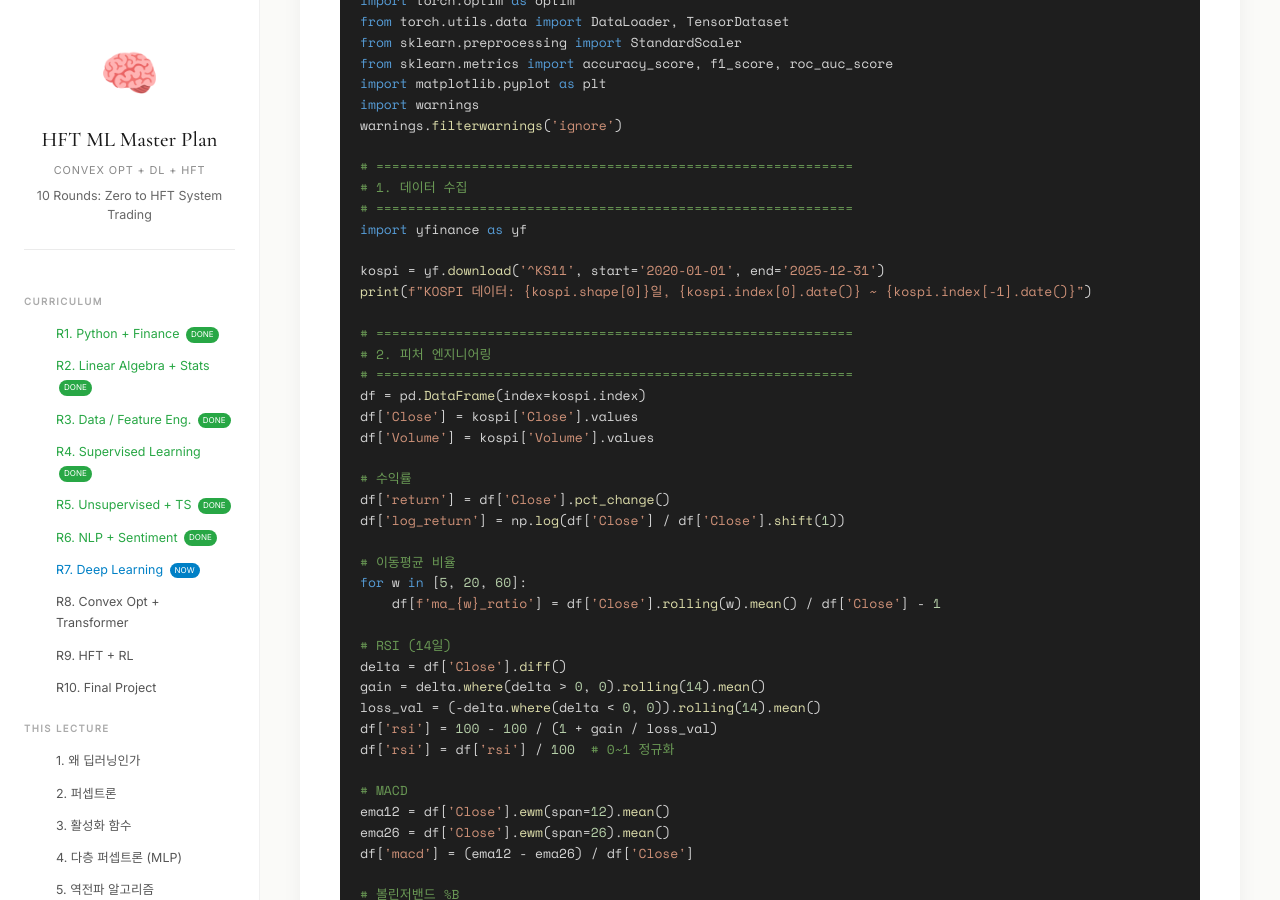
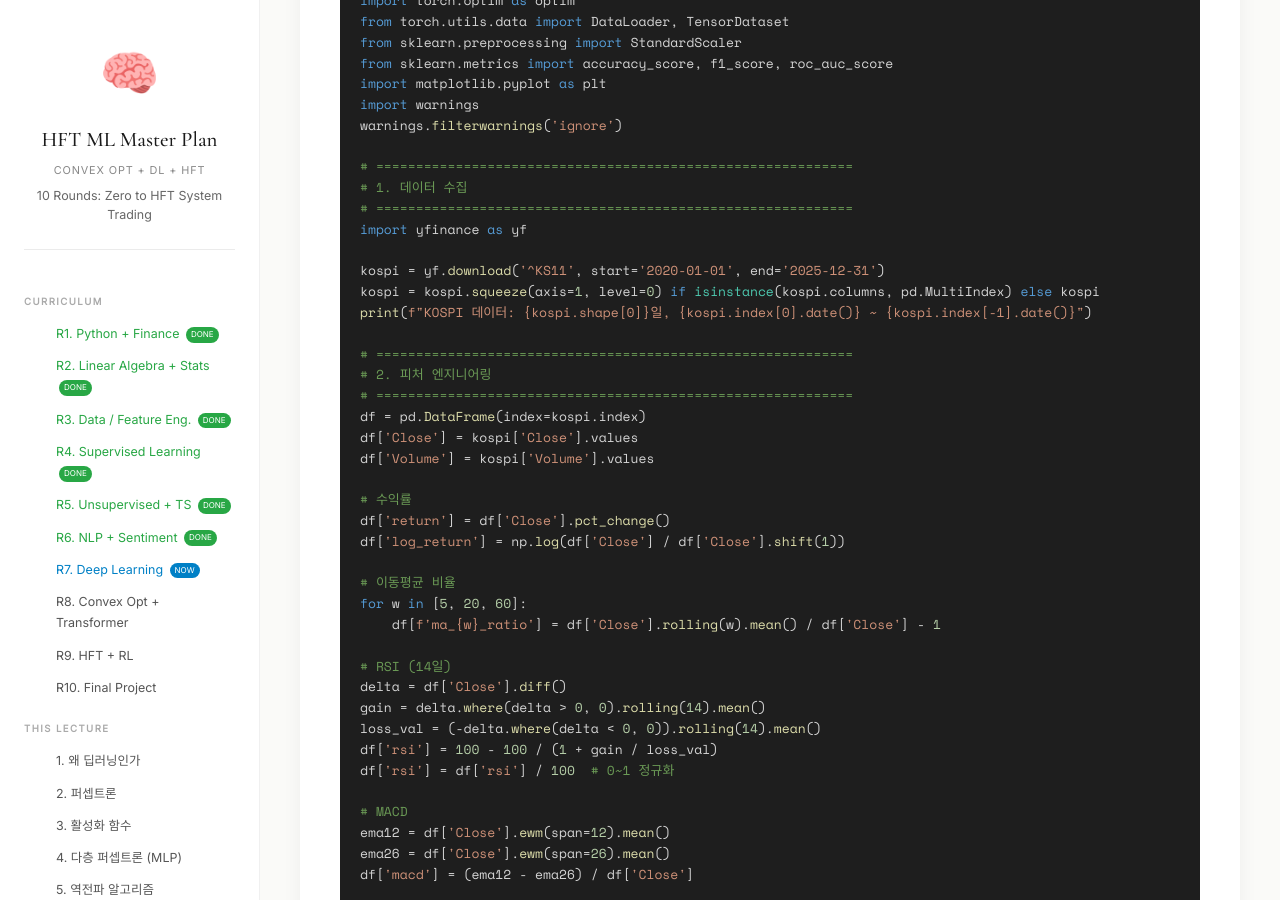
Before and after one commit to gkfla2020-bit/gkfla2020-bit.github.io, a Jekyll site: the page guide/round-07/index.html, which Jekyll copies as it is, in a window 1280 px wide and 900 px high, scrolled down 50134 px. Built offline with Jekyll 4.4.1, drawn with Linux system fonts in a browser that asks for light colours.

Commit message:
R7: fix typos, yfinance MultiIndex, torch.load weights_only

```diff
--- a/guide/round-07/index.html
+++ b/guide/round-07/index.html
@@ -95,12 +95,12 @@
 <div class="nav-section">
 <div class="nav-section-title">Curriculum</div>
 <ul class="nav-list">
-<li><a class="done" href="../round-01/">R1. Python + Finance <span class="badge badge-done">DONE</span></a></li>
-<li><a class="done" href="../round-02/">R2. Linear Algebra + Stats <span class="badge badge-done">DONE</span></a></li>
-<li><a class="done" href="../round-03/">R3. Data / Feature Eng. <span class="badge badge-done">DONE</span></a></li>
-<li><a class="done" href="../round-04/">R4. Supervised Learning <span class="badge badge-done">DONE</span></a></li>
-<li><a class="done" href="../round-05/">R5. Unsupervised + TS <span class="badge badge-done">DONE</span></a></li>
-<li><a class="done" href="../round-06/">R6. NLP + Sentiment <span class="badge badge-done">DONE</span></a></li>
+<li><a class="done" href="../round_01/lecture_01.html">R1. Python + Finance <span class="badge badge-done">DONE</span></a></li>
+<li><a class="done" href="../round_02/lecture_02.html">R2. Linear Algebra + Stats <span class="badge badge-done">DONE</span></a></li>
+<li><a class="done" href="../round_03/lecture_03.html">R3. Data / Feature Eng. <span class="badge badge-done">DONE</span></a></li>
+<li><a class="done" href="../round_04/lecture_04.html">R4. Supervised Learning <span class="badge badge-done">DONE</span></a></li>
+<li><a class="done" href="../round_05/lecture_05.html">R5. Unsupervised + TS <span class="badge badge-done">DONE</span></a></li>
+<li><a class="done" href="../round_06/lecture_06.html">R6. NLP + Sentiment <span class="badge badge-done">DONE</span></a></li>
 <li><a class="active" href="#">R7. Deep Learning <span class="badge">NOW</span></a></li>
 <li><a href="#">R8. Convex Opt + Transformer</a></li>
 <li><a href="#">R9. HFT + RL</a></li>
@@ -2647,6 +2647,7 @@
 <span class="kw">import</span> yfinance <span class="kw">as</span> yf
 
 kospi = yf.<span class="fn">download</span>(<span class="st">'^KS11'</span>, start=<span class="st">'2020-01-01'</span>, end=<span class="st">'2025-12-31'</span>)
+kospi = kospi.<span class="fn">squeeze</span>(axis=<span class="nu">1</span>, level=<span class="nu">0</span>) <span class="kw">if</span> <span class="nb">isinstance</span>(kospi.columns, pd.MultiIndex) <span class="kw">else</span> kospi
 <span class="fn">print</span>(<span class="st">f"KOSPI 데이터: {kospi.shape[0]}일, {kospi.index[0].date()} ~ {kospi.index[-1].date()}"</span>)
 
 <span class="cm"># ============================================================</span>
@@ -2791,7 +2792,7 @@
 <span class="cm"># ============================================================</span>
 <span class="cm"># 6. 테스트 평가 + 백테스트</span>
 <span class="cm"># ============================================================</span>
-model.<span class="fn">load_state_dict</span>(torch.<span class="fn">load</span>(<span class="st">'kospi_lstm.pt'</span>))
+model.<span class="fn">load_state_dict</span>(torch.<span class="fn">load</span>(<span class="st">'kospi_lstm.pt'</span>, weights_only=<span class="kw">True</span>))
 model.<span class="fn">eval</span>()
 <span class="kw">with</span> torch.<span class="fn">no_grad</span>():
     test_prob = model(torch.<span class="fn">FloatTensor</span>(X_te)).<span class="fn">squeeze</span>().<span class="fn">numpy</span>()
```
